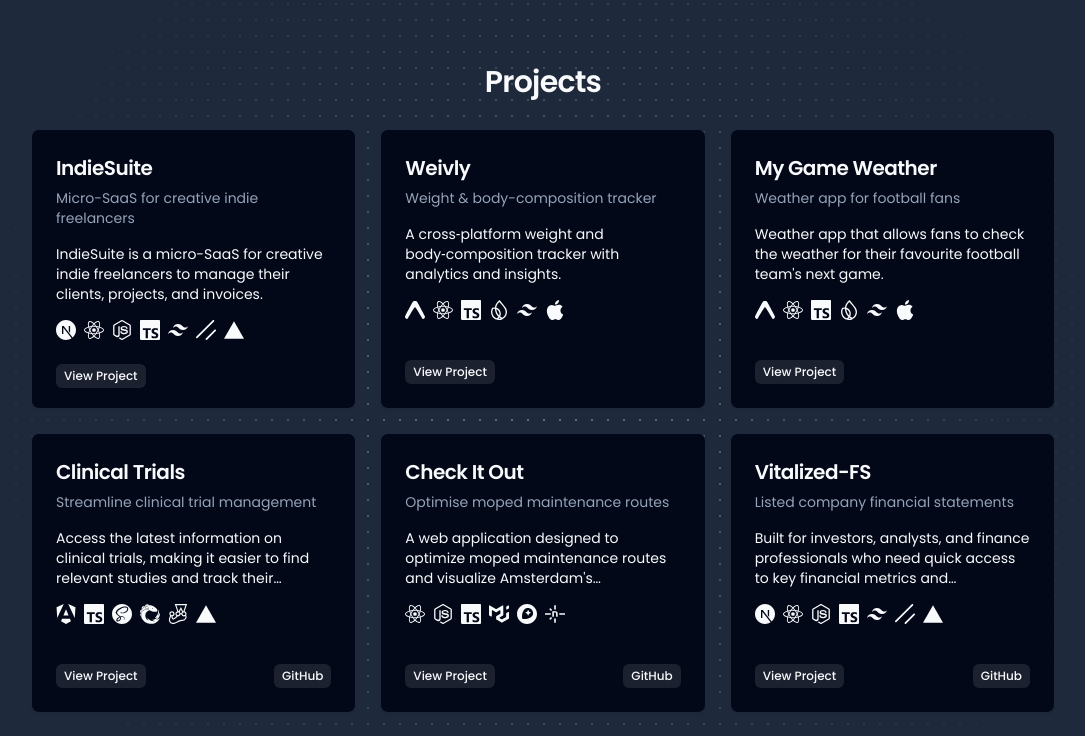
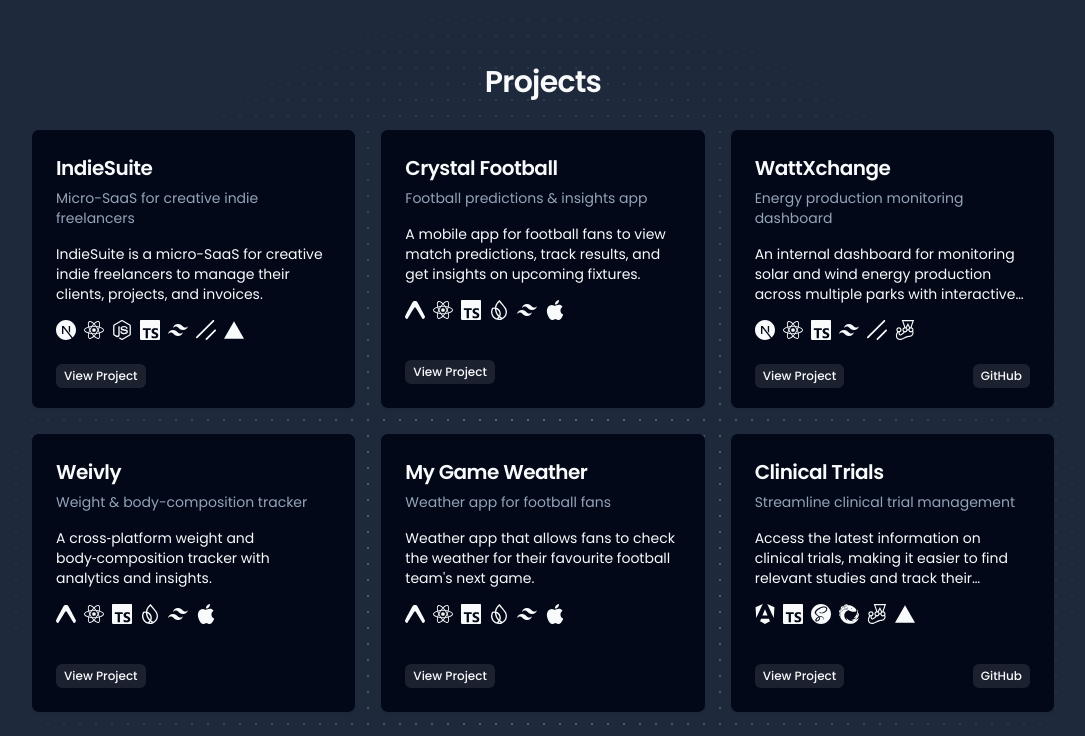
Before and after one commit to PaulGreetham/paul-greetham, a Next.js app: page / in a window 1280 px wide. Shown: the part 3940-4676 px from the top of the page, without its empty margins (97-1182 px from the left). Built offline with nearby package versions, Linux system fonts and the light colour scheme.

Commit message:
projects added

```diff
--- a/src/components/sections/projects.tsx
+++ b/src/components/sections/projects.tsx
@@ -31,6 +31,23 @@ const projects: Project[] = [
   },
   {
     id: 2,
+    title: "Crystal Football",
+    description: "Football predictions & insights app",
+    details: "A mobile app for football fans to view match predictions, track results, and get insights on upcoming fixtures.",
+    technologies: ["Expo", "React Native", "TypeScript", "Firebase", "NativeWind", "iOS"].map(tech => techIcons[tech]),
+    projectUrl: "https://apps.apple.com/nl/app/crystal-football/id6748298242",
+  },
+  {
+    id: 3,
+    title: "WattXchange",
+    description: "Energy production monitoring dashboard",
+    details: "An internal dashboard for monitoring solar and wind energy production across multiple parks with interactive charts and data tables.",
+    technologies: ["Next.js", "React", "TypeScript", "Tailwind", "Shadcn", "Jest"].map(tech => techIcons[tech]),
+    projectUrl: "https://main.d15sa22sfveukv.amplifyapp.com/",
+    githubUrl: "https://github.com/PaulGreetham/wattxchange"
+  },
+  {
+    id: 4,
     title: "Weivly",
     description: "Weight & body-composition tracker",
     details: "A cross‑platform weight and body‑composition tracker with analytics and insights.",
@@ -38,7 +55,7 @@ const projects: Project[] = [
     projectUrl: "https://www.weivly.com/",
   },
   {
-    id: 3,
+    id: 5,
     title: "My Game Weather",
     description: "Weather app for football fans",
     details: "Weather app that allows fans to check the weather for their favourite football team's next game.",
@@ -46,7 +63,7 @@ const projects: Project[] = [
     projectUrl: "https://my-game-weather.vercel.app/",
   },
   {
-    id: 4,
+    id: 6,
     title: "Clinical Trials",
     description: "Streamline clinical trial management",
     details: "Access the latest information on clinical trials, making it easier to find relevant studies and track their progress.",
@@ -55,7 +72,7 @@ const projects: Project[] = [
     githubUrl: "https://github.com/PaulGreetham/clinical-trial"
   },
   {
-    id: 5,
+    id: 7,
     title: "Check It Out",
     description: "Optimise moped maintenance routes",
     details: "A web application designed to optimize moped maintenance routes and visualize Amsterdam's neighborhoods.",
@@ -64,7 +81,7 @@ const projects: Project[] = [
     githubUrl: "https://github.com/PaulGreetham/check-it-out"
   },
   {
-    id: 6,
+    id: 8,
     title: "Vitalized-FS",
     description: "Listed company financial statements",
     details: "Built for investors, analysts, and finance professionals who need quick access to key financial metrics and statements.",
```
